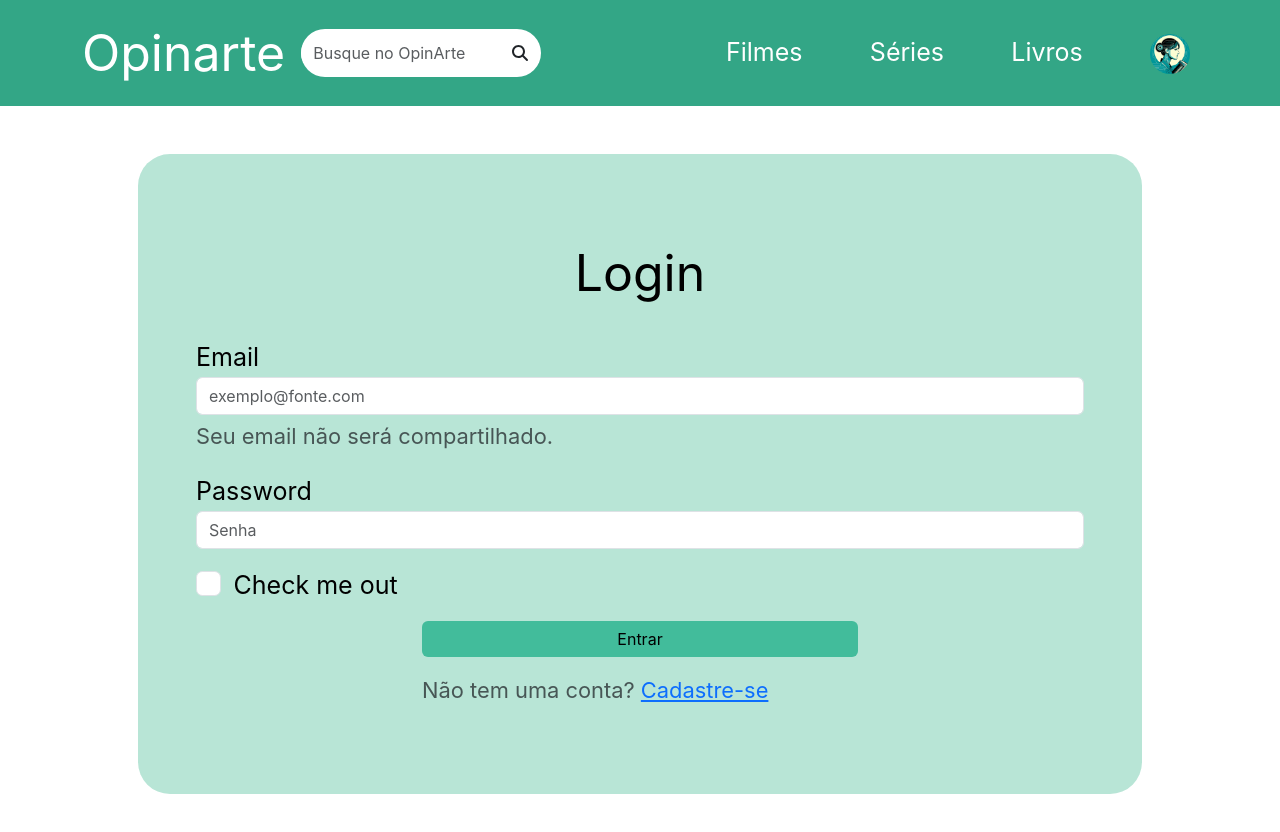
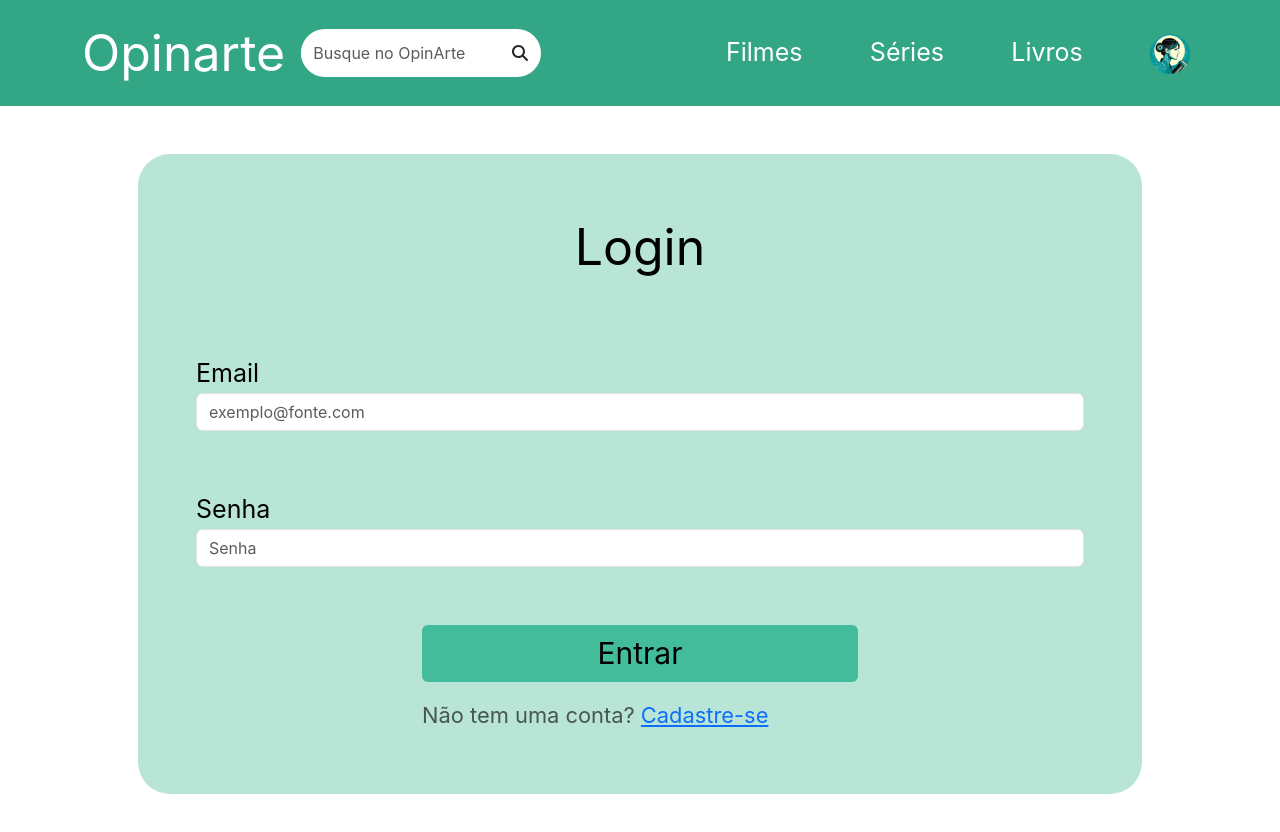
Before and after one commit to TuskiNinjaa/opinarte-aplicativo-web, a Vue app: page /login in a window 1280 px wide. Shown: the top 832 px of the page. Built offline with nearby package versions, Linux system fonts and the light colour scheme; a web font is replaced by a local one.

Commit message:
Adicionando login e cadastro

```diff
--- a/src/assets/styles/login.css
+++ b/src/assets/styles/login_cadastro.css
@@ -1,39 +1,47 @@
 @import './base.css';
 
 :root {
-    --login__submit-width: 50%;
+    --window__submit-width: 50%;
 }
 
-.login {
+.window__login {
     background-color: var(--opinarte-c-lighter-green);
     width: 90%;
     height: 40rem;
 }
 
-.login__title {
+.window__cadastro {
+    background-color: var(--opinarte-c-lighter-green);
+    width: 90%;
+    height: 50rem;
+}
+
+.window__title {
     font-size: var(--opinarte-font-size-title);
 }
 
-.login__submit {
-    width: var(--login__submit-width);
+.window__submit {
+    width: var(--window__submit-width);
 }
 
-.login__submit .btn {
+.window__submit .btn {
     background-color: var(--opinarte-c-green);
     color: var(--opinarte-text-black);
+    font-size: var(--opinarte-font-size-big);
 
     &:hover {
         background-color: var(--vt-c-white);
     }
 }
 
-.login__wraper {
+.window__wraper {
     width: 90%;
+    height: 90%;
 }
 
 @media screen and (orientation:portrait){
     :root {
-        --login__submit-width: 90%;
+        --window__submit-width: 90%;
 
     }
 
--- a/src/views/CadastroView.vue
+++ b/src/views/CadastroView.vue
@@ -1,8 +1,46 @@
 <script setup>
 import NavBar from '../components/NavBar.vue'
-import '../assets/styles/home.css'
+import '../assets/styles/login_cadastro.css'
 </script>
 
 <template>
-    Cadastro
+    <NavBar></NavBar>
+
+    <form class="container d-flex flex-column align-items-center">
+        <div class="window__cadastro m-5 d-flex flex-column justify-content-around align-items-center rounded-5">
+            <div class="window__wraper d-flex flex-column justify-content-around ">
+                <p class="window__title align-self-center">Cadastro</p>
+
+                <div class="form-group m-2">
+                    <label for="inputName">Nome</label>
+                    <input type="password" class="form-control" id="inputName" placeholder="Seu nome aqui" required>
+                </div>
+
+                <div class="form-group m-2">
+                    <label for="inputEmail">Email</label>
+                    <input type="email" class="form-control" id="inputEmail" aria-describedby="informe o email"
+                        placeholder="exemplo@fonte.com" required>
+                    <small id="emailHelp" class="form-text text-muted">Seu email não será compartilhado.</small>
+                </div>
+
+                <div class="form-group m-2">
+                    <label for="inputDate">Data de aniversário</label>
+                    <input type="date" class="form-control" id="inputDate" placeholder="">
+                </div>
+
+                <div class="form-group m-2">
+                    <label for="inputPassword">Senha</label>
+                    <input type="password" class="form-control" id="inputPassword" placeholder="Senha" required>
+                </div>
+
+                <div class="window__submit d-flex flex-column align-self-center">
+                    <button type="submit" class="btn btn-primary border-0 m-2">Entrar</button>
+                    <small id="submitHelp" class="form-text text-muted m-2">
+                        Não tem uma conta? <a href="/cadastro" class="cadastro-href">Cadastre-se</a>
+                    </small>
+                </div>
+            </div>
+        </div>
+    </form>
+
 </template>
--- a/src/views/LoginView.vue
+++ b/src/views/LoginView.vue
@@ -1,34 +1,29 @@
 <script setup>
 import NavBar from '../components/NavBar.vue'
-import '../assets/styles/login.css'
+import '../assets/styles/login_cadastro.css'
 </script>
 
 <template>
     <NavBar></NavBar>
 
     <form class="container d-flex flex-column align-items-center">
-        <div class="login m-5 d-flex flex-column justify-content-around align-items-center rounded-5">
-            <div class="login__wraper d-flex flex-column justify-content-around ">
-                <p class="login__title align-self-center">Login</p>
+        <div class="window__login m-5 d-flex flex-column justify-content-around align-items-center rounded-5">
+            <div class="window__wraper d-flex flex-column justify-content-around ">
+                <p class="window__title align-self-center">Login</p>
                 <div class="form-group m-2">
                     <label for="inputEmail">Email</label>
                     <input type="email" class="form-control" id="inputEmail" aria-describedby="informe o email"
                         placeholder="exemplo@fonte.com" required>
-                    <small id="emailHelp" class="form-text text-muted">Seu email não será compartilhado.</small>
                 </div>
                 <div class="form-group m-2">
-                    <label for="inputPassword">Password</label>
+                    <label for="inputPassword">Senha</label>
                     <input type="password" class="form-control" id="inputPassword" placeholder="Senha"
                         required>
                 </div>
-                <div class="form-group form-check m-2">
-                    <input type="checkbox" class="form-check-input" id="exampleCheck1">
-                    <label class="form-check-label" for="exampleCheck1">Check me out</label>
-                </div>
-                <div class="login__submit d-flex flex-column align-self-center">
+                <div class="window__submit d-flex flex-column align-self-center">
                     <button type="submit" class="btn btn-primary border-0 m-2">Entrar</button>
                     <small id="submitHelp" class="form-text text-muted m-2">
-                        Não tem uma conta? <a href="signup.html" class="cadastro-href">Cadastre-se</a>
+                        Não tem uma conta? <a href="/cadastro" class="cadastro-href">Cadastre-se</a>
                     </small>
                 </div>
             </div>
--- a/src/views/PerfilView.vue
+++ b/src/views/PerfilView.vue
@@ -39,9 +39,9 @@ import '../assets/styles/perfil.css'
                             </div>
                         </div>
                         <div class="form-group row m-2">
-                            <label for="userInputPassword" class="col-sm-2 col-form-label">Data de aniversário</label>
+                            <label for="userInputDate" class="col-sm-2 col-form-label">Data de aniversário</label>
                             <div class="col-sm-10">
-                                <input type="date" class="form-control-plaintext" id="userInputPassword" placeholder="">
+                                <input type="date" class="form-control-plaintext" id="userInputDate" placeholder="">
                             </div>
                         </div>
                     </form>
```
